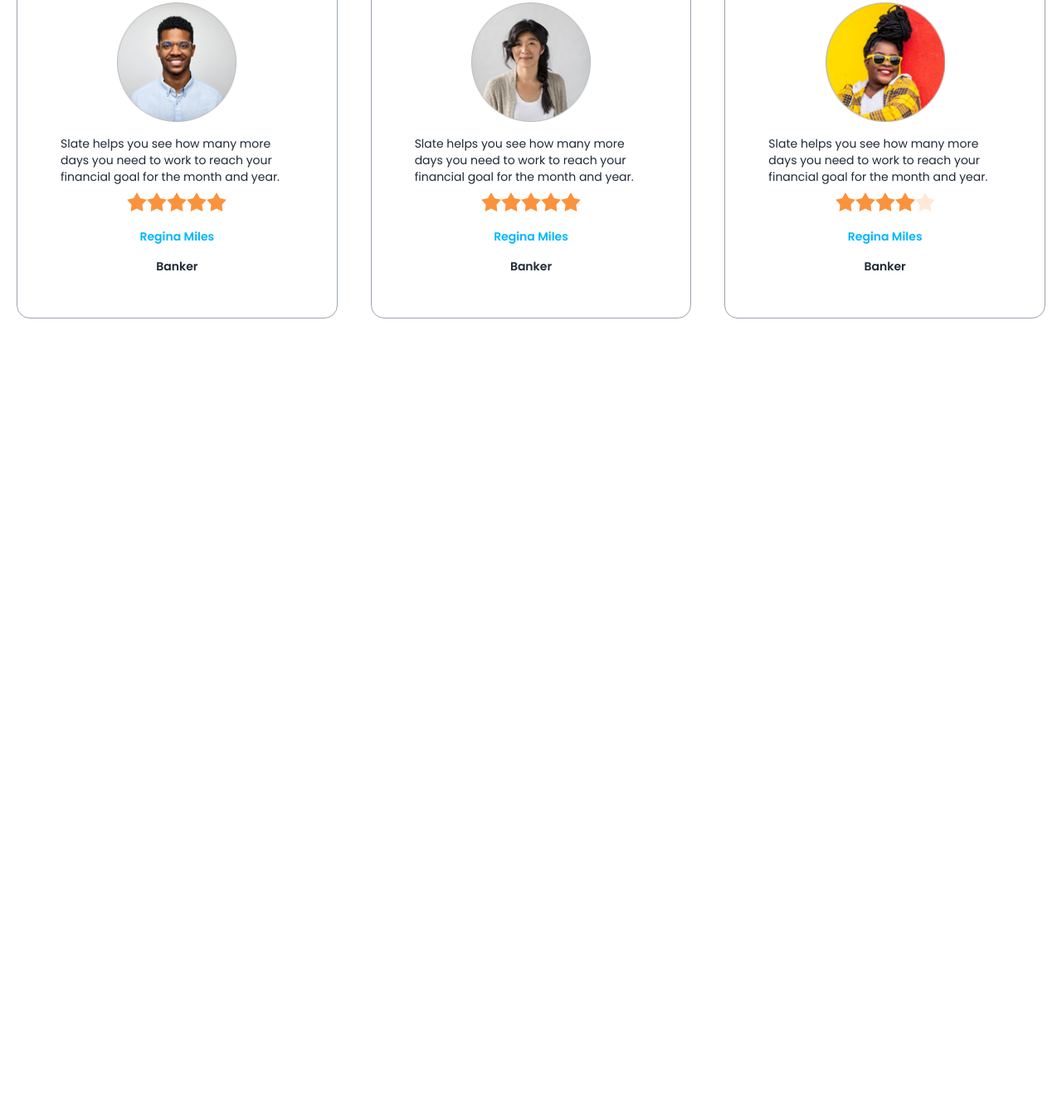
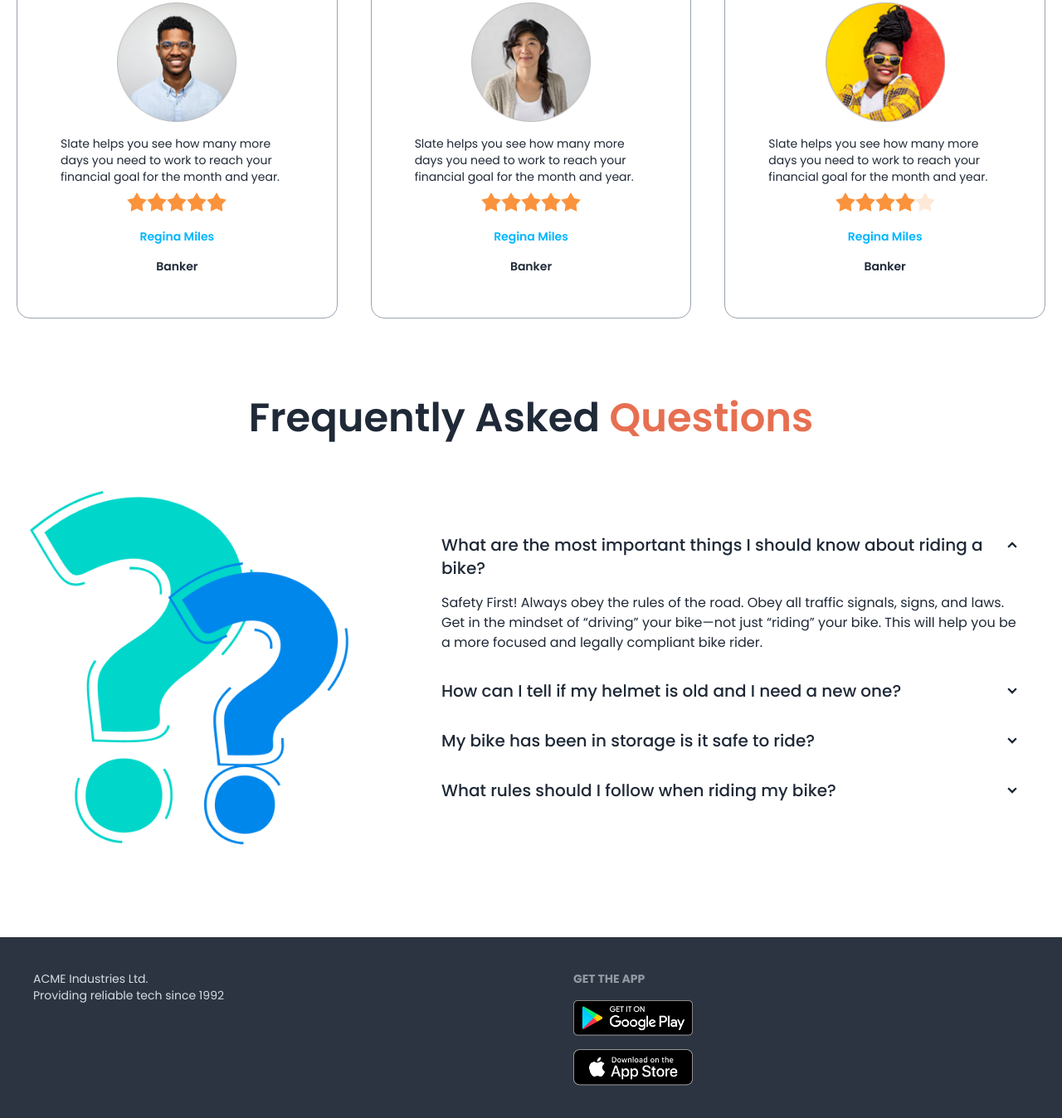
Before and after one commit to mohithedev/biker-zone, a plain HTML site: page index.html in a window 1280 px wide. Shown: the part 1592-2940 px from the top of the page at 83% size. Before the commit the page ends 2072 px from the top, so only its background shows below. Drawn offline with nearby package versions, Linux system fonts and the light colour scheme.

Commit message:
added footer and faq

```diff
--- a/index.html
+++ b/index.html
@@ -40,7 +40,7 @@
 
 <body class="font-poppins">
     <!-- header area start -->
-    <header class="md:container md:mx-auto ">
+    <header class="md:container md:mx-auto">
         <nav>
             <div class="navbar bg-base-100">
                 <div class="flex-1">
@@ -170,13 +170,13 @@
 
         <!-- latest bike section -->
         <section class="my-24">
-            <h3 class="text-5xl font-semibold text-center mb-12">Latest Bike</h3>
+            <h3 class="lg:text-5xl text-2xl  font-semibold text-center mb-12">Latest Bike</h3>
             <div class="grid gap-5 grid-cols-1 md:grid-cols-2 lg:grid-cols-3">
                 <!-- first card -->
                 <div class="card bg-base-100 shadow-xl">
                     <figure><img src="/images/others/latest1.png" alt="dukati!" /></figure>
                     <div class="card-body">
-                        <h2 class="card-title text-3xl">Ducati XDIAVEL S-73</h2>
+                        <h2 class="card-title lg:text-3xl text-2xl ">Ducati XDIAVEL S-73</h2>
                         <p>HoLorem ipsum dolor sit amet, consectetur adipiscing elit. Lacus, fermentum amet faucibus sed
                             id nisi lectus at.</p>
                         <div class="card-actions">
@@ -188,7 +188,7 @@
                 <div class="card bg-base-100 shadow-xl">
                     <figure><img src="/images/others/latest2.png" alt="dukati!" /></figure>
                     <div class="card-body">
-                        <h2 class="card-title text-3xl">Motorcycles & Scooters</h2>
+                        <h2 class="card-title lg:text-3xl text-2xl ">Motorcycles & Scooters</h2>
                         <p>HoLorem ipsum dolor sit amet, consectetur adipiscing elit. Lacus, fermentum amet faucibus sed
                             id nisi lectus at.</p>
                         <div class="card-actions">
@@ -200,7 +200,7 @@
                 <div class="card bg-base-100 shadow-xl">
                     <figure><img src="/images/others/latest3.png" alt="dukati!" /></figure>
                     <div class="card-body">
-                        <h2 class="card-title text-3xl">2021 Honda CBR500R</h2>
+                        <h2 class="card-title lg:text-3xl text-2xl ">2021 Honda CBR500R</h2>
                         <p>HoLorem ipsum dolor sit amet, consectetur adipiscing elit. Lacus, fermentum amet faucibus sed
                             id nisi lectus at.</p>
                         <div class="card-actions">
@@ -213,7 +213,8 @@
 
         <!-- happy clients -->
         <section class="my-24">
-            <h3 class="text-5xl font-semibold text-center mb-12">Happy <span class="text-bike-primary">Clients
+            <h3 class="lg:text-5xl text-2xl  font-semibold text-center mb-12">Happy <span
+                    class="text-bike-primary">Clients
                     Says</span></h3>
             <div class="grid grid-cols-1 md:grid-cols-2 lg:grid-cols-3 gap-10">
                 <!-- first review -->
@@ -281,11 +282,74 @@
                 </div>
             </div>
         </section>
+
+        <!-- faq section -->
+        <section class="my-24">
+            <h3 class="lg:text-5xl text-2xl  font-semibold text-center mb-12">
+                Frequently Asked <span class="text-bike-primary">Questions</span>
+            </h3>
+            <div class="hero ">
+                <div class="hero-content flex-col lg:gap-24 lg:flex-row">
+                    <img src="/images/others/faq.png" class="lg:max-w-sm w-3/4" />
+                    <div>
+                        <div class="collapse collapse-arrow ">
+                            <input type="radio" name="my-accordion-2" checked="checked" />
+                            <div class="collapse-title text-xl font-medium">
+                                What are the most important things I should know about riding a bike?
+                            </div>
+                            <div class="collapse-content">
+                                <p>Safety First! Always obey the rules of the road. Obey all traffic signals, signs, and
+                                    laws. Get in the mindset of “driving” your bike—not just “riding” your bike. This
+                                    will help you be a more focused and legally compliant bike rider. </p>
+                            </div>
+                        </div>
+                        <div class="collapse collapse-arrow ">
+                            <input type="radio" name="my-accordion-2" />
+                            <div class="collapse-title text-xl font-medium">
+                                How can I tell if my helmet is old and I need a new one?
+                            </div>
+                            <div class="collapse-content">
+                                <p>hello</p>
+                            </div>
+                        </div>
+                        <div class="collapse collapse-arrow ">
+                            <input type="radio" name="my-accordion-2" />
+                            <div class="collapse-title text-xl font-medium">
+                                My bike has been in storage is it safe to ride?
+                            </div>
+                            <div class="collapse-content">
+                                <p>hello</p>
+                            </div>
+                        </div>
+                        <div class="collapse collapse-arrow ">
+                            <input type="radio" name="my-accordion-2" />
+                            <div class="collapse-title text-xl font-medium">
+                                What rules should I follow when riding my bike?
+                            </div>
+                            <div class="collapse-content">
+                                <p>hello</p>
+                            </div>
+                        </div>
+                    </div>
+                </div>
+            </div>
+        </section>
     </main>
     <!-- main area end -->
 
     <!-- footer area start -->
-    <footer></footer>
+    <footer class="footer p-10 bg-neutral text-neutral-content">
+        <div>
+            <p>ACME Industries Ltd.<br />Providing reliable tech since 1992</p>
+        </div>
+        <div>
+            <span class="footer-title">Get the App</span>
+            <div class="grid grid-col-1 gap-4">
+                <a><img class="w-36" src="/images/others/android.png" alt=""></a>
+                <a><img class="w-36" src="/images/others/ios.png" alt=""></a>
+            </div>
+        </div>
+    </footer>
     <!-- footer area end -->
 </body>
 
```
